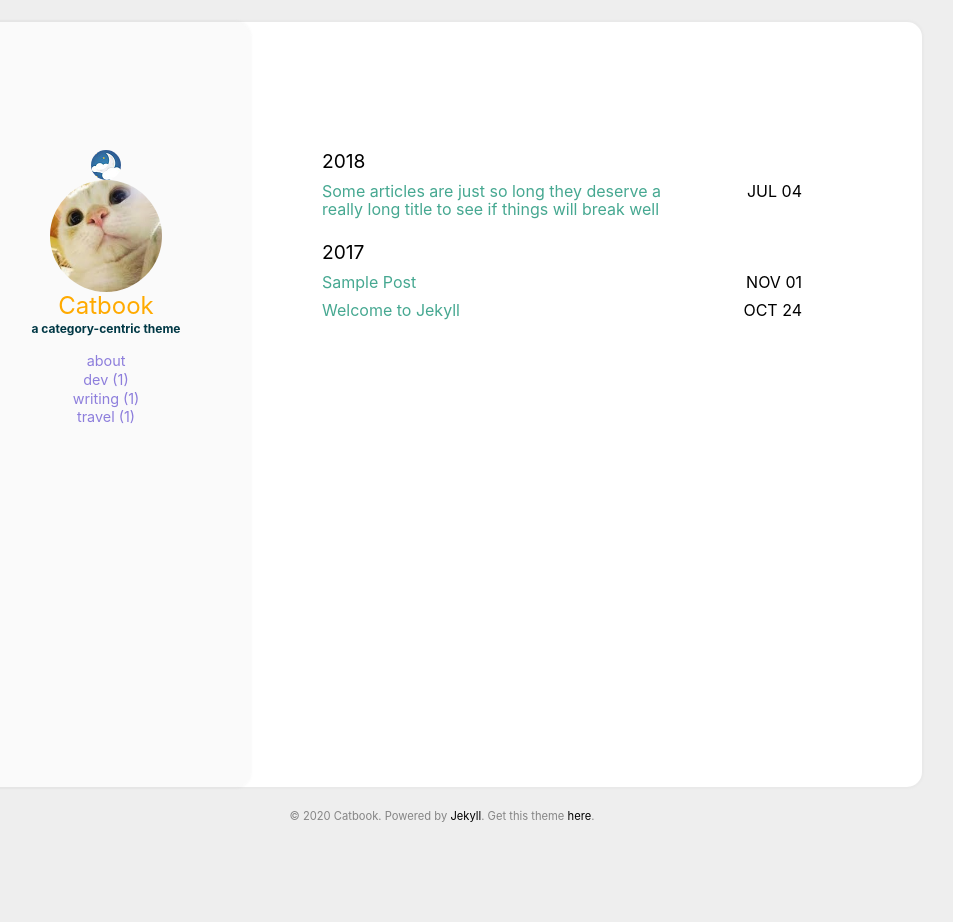
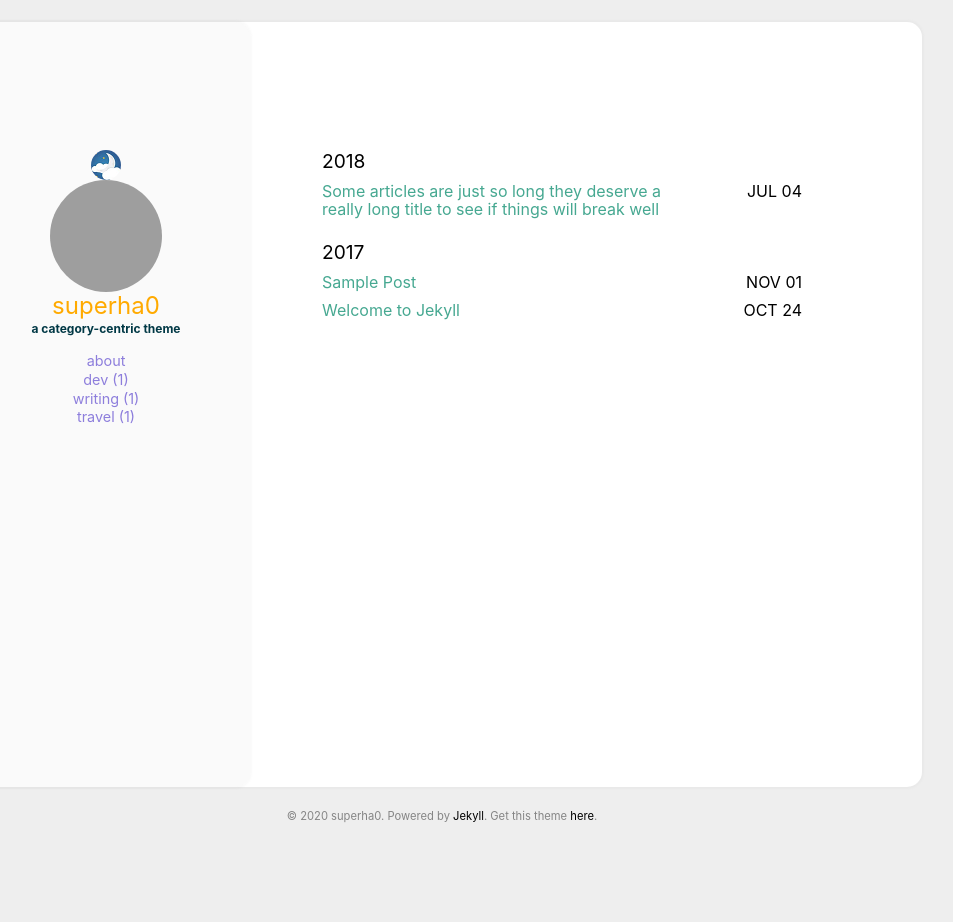
Before and after one commit to superha0/superha0.github.io, a Jekyll site: the page built from index.html, in a window 1280 px wide. Shown: the whole page, without its empty margins (198-1151 px from the left). Built offline with Jekyll 4.4.1, drawn with Linux system fonts in a browser that asks for light colours; grey boxes are pictures that could not be loaded.

Commit message:
Theme changed user pic changed

```diff
--- a/_config.yml
+++ b/_config.yml
@@ -1,5 +1,5 @@
 
-title: Catbook #Your awesome title
+title: superha0 Blog #Your awesome title
 email: #youremail@domain.com
 description: > # this means to ignore newlines until "baseurl"
   Write an awesome description for your new site here. You can edit this
@@ -18,8 +18,8 @@ google_analytics: #UA—XXXXXXXX-X
 disqus_shortname: #disqus shortname
 
 user:
-  name: Catbook
-  pic: /assets/img/cat.jpg
+  name: superha0
+  pic: /assets/img/ha0.jpg
   picAlt: "catbook"
   job: a category-centric theme
   aboutme: true # comment this out if you don't need the 'about' page.
```
Also changed, not shown: 1 other file.
